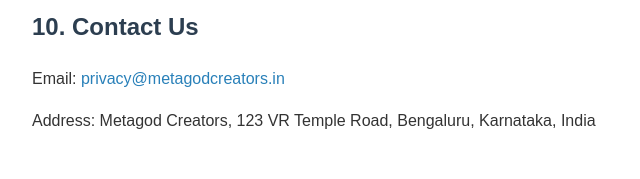
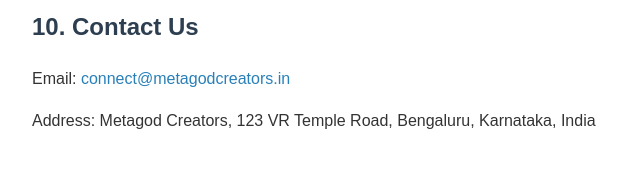
Before and after one commit to MetagodCreator/shivlok, a plain HTML site: page Privacy Policy/index.html in a window 1280 px wide. Shown: the part 1392-1571 px from the top of the page, 208-848 px from the left. Drawn offline with Linux system fonts and the light colour scheme.

Commit message:
Update index.html

```diff
--- a/Privacy Policy/index.html
+++ b/Privacy Policy/index.html
@@ -62,7 +62,7 @@ god<!DOCTYPE html>
     </section>
     <section>
       <h2>10. Contact Us</h2>
-      <p>Email: <a href="mailto:connect@metagodcreator.com">privacy@metagodcreators.in</a></p>
+      <p>Email: <a href="mailto:connect@metagodcreator.com">connect@metagodcreators.in</a></p>
       <p>Address: Metagod Creators, 123 VR Temple Road, Bengaluru, Karnataka, India</p>
     </section>
   </main>
```
